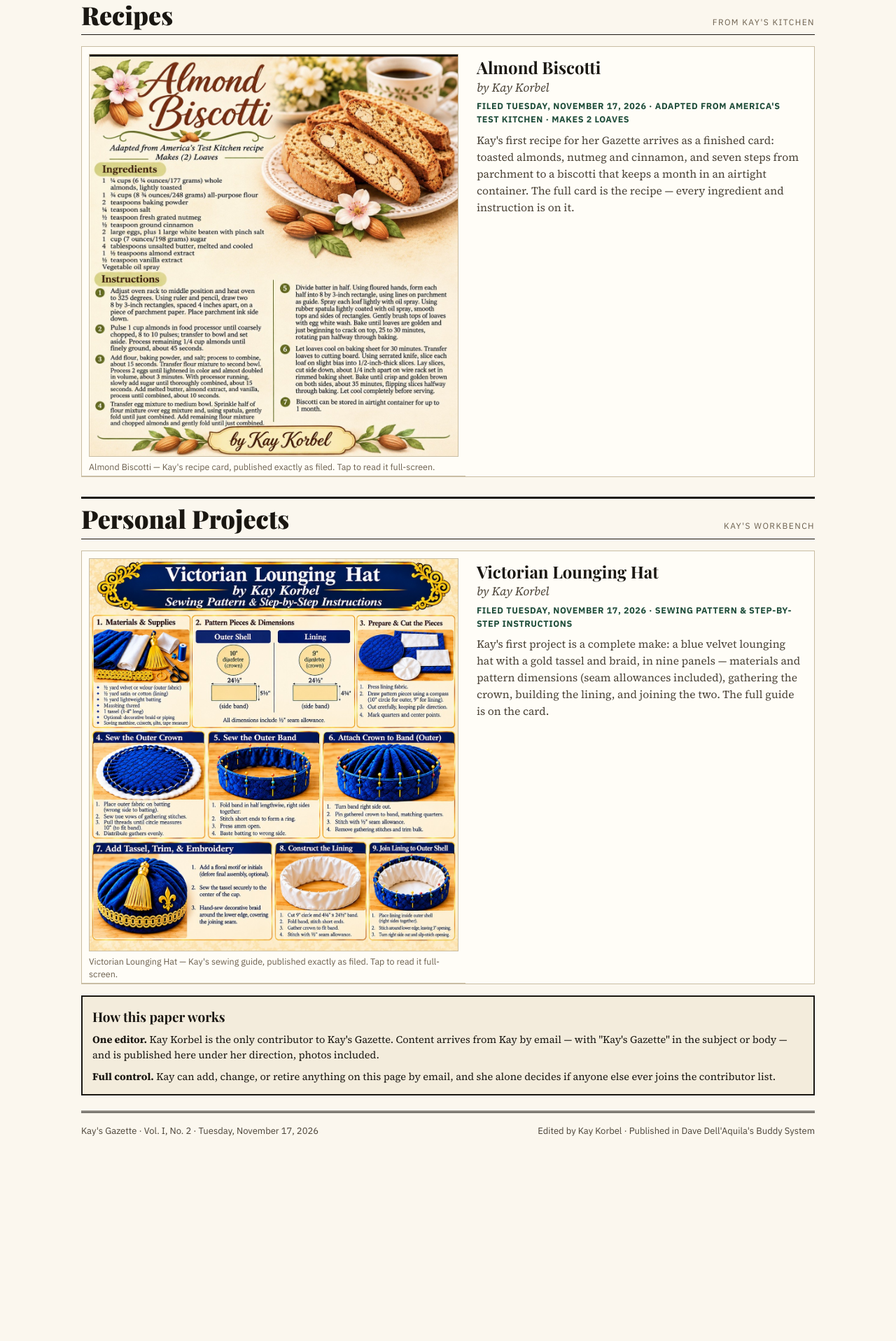
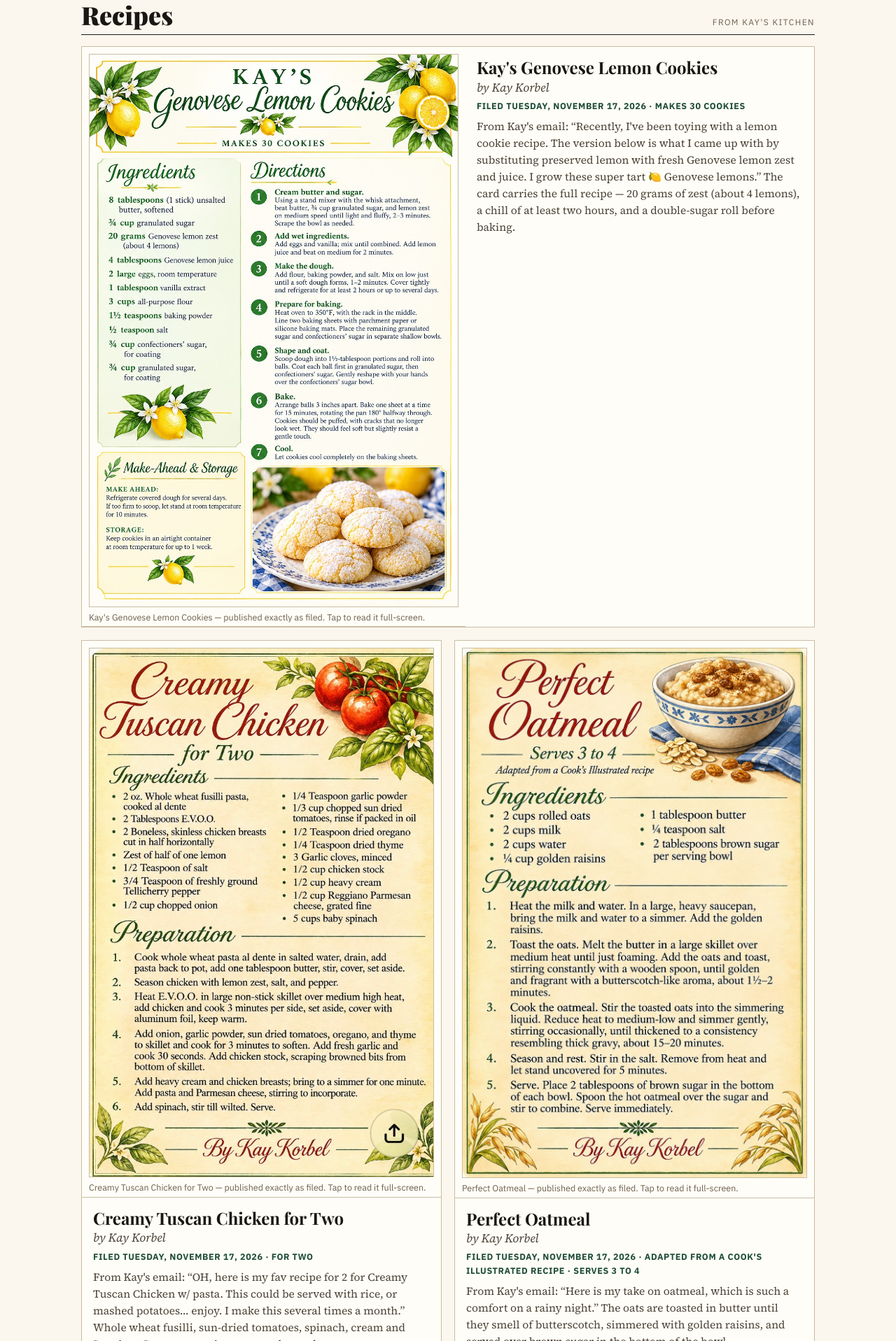
Before and after one commit to davedellaquila/kays-gazette, a plain HTML site: page index.html in a window 1280 px wide. Shown: the part 883-2800 px from the top of the page at 70% size. Before the commit the page ends 2556 px from the top, so only its background shows below. Drawn offline with nearby package versions, Linux system fonts and the light colour scheme; a web font is replaced by a local one.

Commit message:
Vol. I, No. 3 (Nov 17, 2026): three more recipes from Kay — Genovese Lemon Cookies, Creamy Tuscan Chicken for Two, Perfect Oatmeal — cards and her email notes published exactly as sent; No. 2 filings remain on the page

```diff
--- a/index.html
+++ b/index.html
@@ -5,7 +5,7 @@
 <meta name="viewport" content="width=device-width, initial-scale=1, viewport-fit=cover">
 <meta name="color-scheme" content="light dark">
 <link rel="icon" href="data:,">
-<title>Kay's Gazette — Tuesday, November 17, 2026</title>
+<title>Kay's Gazette — Tuesday, November 17, 2026 · No. 3</title>
 <link rel="preconnect" href="https://fonts.googleapis.com">
 <link rel="preconnect" href="https://fonts.gstatic.com" crossorigin>
 <link href="https://fonts.googleapis.com/css2?family=Playfair+Display:ital,wght@0,700;0,900;1,700&family=Source+Serif+4:ital,opsz,wght@0,8..60,400;0,8..60,600;0,8..60,700;1,8..60,400&family=IBM+Plex+Sans:wght@400;500;600;700&display=swap" rel="stylesheet">
@@ -165,7 +165,7 @@ html.fs-0{zoom:1}html.fs-1{zoom:1.08}html.fs-2{zoom:1.16}html.fs-3{zoom:1.24}htm
 <div class="wrap">
 
   <div class="topstrip">
-    <span>Vol. I &nbsp;·&nbsp; No. 2 &nbsp;·&nbsp; Kay's Gazette</span>
+    <span>Vol. I &nbsp;·&nbsp; No. 3 &nbsp;·&nbsp; Kay's Gazette</span>
     <span>Tuesday, November 17, 2026</span>
     <div class="fsctl" role="group" aria-label="Text size"><button type="button" class="fs-btn fs-down" id="fs-down" aria-label="Smaller text">A</button><span class="fs-dots"><button type="button" class="fs-dot" data-lvl="0" aria-label="Text size level 1 of 7" aria-pressed="false"></button><button type="button" class="fs-dot" data-lvl="1" aria-label="Text size level 2 of 7" aria-pressed="false"></button><button type="button" class="fs-dot" data-lvl="2" aria-label="Text size level 3 of 7" aria-pressed="false"></button><button type="button" class="fs-dot" data-lvl="3" aria-label="Text size level 4 of 7" aria-pressed="false"></button><button type="button" class="fs-dot" data-lvl="4" aria-label="Text size level 5 of 7" aria-pressed="false"></button><button type="button" class="fs-dot" data-lvl="5" aria-label="Text size level 6 of 7" aria-pressed="false"></button><button type="button" class="fs-dot" data-lvl="6" aria-label="Text size level 7 of 7" aria-pressed="false"></button></span><button type="button" class="fs-btn fs-up" id="fs-up" aria-label="Larger text">A</button></div>
   </div>
@@ -180,24 +180,66 @@ html.fs-0{zoom:1}html.fs-1{zoom:1.08}html.fs-2{zoom:1.16}html.fs-3{zoom:1.24}htm
   <div class="infobar">
     <div><b>Editor</b><span>Kay Korbel — every word here runs with her approval</span></div>
     <div><b>Sections</b><span>Recipes · Personal Projects</span></div>
-    <div><b>This issue</b><span>The editor's first filings — one recipe, one project</span></div>
+    <div><b>This issue</b><span>Three new recipes from the editor — plus this morning's first filings below</span></div>
   </div>
 
   <section class="lead">
     <p class="kicker">From the Publisher</p>
-    <h2>The Editor Files Her First Pieces</h2>
-    <p class="dek">Three days after the founding issue, Kay's first filings arrived by email this morning — a recipe card for Almond Biscotti, and the sewing pattern and step-by-step instructions for her Victorian Lounging Hat. Both run below, exactly as she sent them.</p>
+    <h2>Three More From the Editor's Kitchen</h2>
+    <p class="dek">The editor is on a roll. Late this morning Kay filed three more recipes in one thread — Genovese Lemon Cookies, Creamy Tuscan Chicken for Two, and her Perfect Oatmeal — each with a note in her own words. All three run below, cards and notes exactly as she sent them.</p>
     <div class="byline"><span>The Publisher's Desk</span><span>Tuesday, November 17, 2026</span></div>
     <div class="columns">
-      <p class="dropcap">Kay's Gazette was founded on a promise: the sections would stand empty until the editor herself filled them. This morning she did. Two emails, each carrying a single finished piece and not a word more — Kay let the work speak for itself.</p>
-      <p>For Recipes, her Almond Biscotti card — adapted from America's Test Kitchen, making two loaves, signed "by Kay Korbel." For Personal Projects, her Victorian Lounging Hat: a complete sewing guide in nine panels, from materials to the final slip-stitch. Tap either card to read it full-screen.</p>
-      <p>Kay holds full editorial control over this paper. Nothing appears here that she hasn't sent or approved, and she can change anything in it — including who else may contribute — with a single email. The founding note from Vol. I, No. 1 (Saturday, November 14, 2026) introduced this paper; the editor's own work now takes the front page.</p>
+      <p class="dropcap">This morning's No. 2 carried Kay's first filings: her Almond Biscotti card in Recipes and the Victorian Lounging Hat sewing guide in Personal Projects — both still on this page, below the new arrivals. Before noon, three more emails landed, this time with a few words from the editor herself.</p>
+      <p>There is a lemon cookie she has been toying with, built on the super tart Genovese lemons she grows. There is her favourite dinner for two, a creamy Tuscan chicken she makes several times a month. And there is her take on oatmeal, which she calls a comfort on a rainy night. Her notes run with each recipe, in her words.</p>
+      <p>Kay holds full editorial control over this paper. Nothing appears here that she hasn't sent or approved, and she can change anything in it — including who else may contribute — with a single email. Tap any card to read it full-screen.</p>
     </div>
   </section>
 
   <section id="recipes">
     <div class="sec-head"><h2>Recipes</h2><span>From Kay's kitchen</span></div>
     <div class="ex-grid">
+      <article class="ex doc-card">
+        <figure data-group="recipes">
+          <button class="thumb" type="button" aria-label="View Kay's Genovese Lemon Cookies recipe card full-screen">
+            <img src="images/genovese-lemon-cookies.jpg" alt="Kay's Genovese Lemon Cookies recipe card — ingredients and seven directions for 30 lemon cookies, with make-ahead and storage notes" data-caption="Kay's Genovese Lemon Cookies — recipe card by Kay Korbel. Makes 30 cookies. Filed by email Tuesday, November 17, 2026.">
+          </button>
+          <figcaption>Kay's Genovese Lemon Cookies — published exactly as filed. Tap to read it full-screen.</figcaption>
+        </figure>
+        <div class="txt">
+          <h3>Kay's Genovese Lemon Cookies</h3>
+          <p class="artist">by Kay Korbel</p>
+          <p class="dates">Filed Tuesday, November 17, 2026 · Makes 30 cookies</p>
+          <p class="desc">From Kay's email: “Recently, I've been toying with a lemon cookie recipe. The version below is what I came up with by substituting preserved lemon with fresh Genovese lemon zest and juice. I grow these super tart 🍋 Genovese lemons.” The card carries the full recipe — 20 grams of zest (about 4 lemons), a chill of at least two hours, and a double-sugar roll before baking.</p>
+        </div>
+      </article>
+      <article class="ex doc-card">
+        <figure data-group="recipes">
+          <button class="thumb" type="button" aria-label="View the Creamy Tuscan Chicken recipe card full-screen">
+            <img src="images/creamy-tuscan-chicken.jpg" alt="Creamy Tuscan Chicken for Two recipe card by Kay Korbel — ingredients and six preparation steps with pasta, sun-dried tomatoes, and spinach" data-caption="Creamy Tuscan Chicken for Two — recipe card by Kay Korbel. Filed by email Tuesday, November 17, 2026.">
+          </button>
+          <figcaption>Creamy Tuscan Chicken for Two — published exactly as filed. Tap to read it full-screen.</figcaption>
+        </figure>
+        <div class="txt">
+          <h3>Creamy Tuscan Chicken for Two</h3>
+          <p class="artist">by Kay Korbel</p>
+          <p class="dates">Filed Tuesday, November 17, 2026 · For two</p>
+          <p class="desc">From Kay's email: “OH, here is my fav recipe for 2 for Creamy Tuscan Chicken w/ pasta. This could be served with rice, or mashed potatoes… enjoy. I make this several times a month.” Whole wheat fusilli, sun-dried tomatoes, spinach, cream and Reggiano Parmesan — six steps, on the card.</p>
+        </div>
+      </article>
+      <article class="ex doc-card">
+        <figure data-group="recipes">
+          <button class="thumb" type="button" aria-label="View the Perfect Oatmeal recipe card full-screen">
+            <img src="images/perfect-oatmeal.jpg" alt="Perfect Oatmeal recipe card by Kay Korbel — ingredients and five preparation steps, adapted from a Cook's Illustrated recipe, serves 3 to 4" data-caption="Perfect Oatmeal — recipe card by Kay Korbel, adapted from a Cook's Illustrated recipe. Serves 3 to 4. Filed by email Tuesday, November 17, 2026.">
+          </button>
+          <figcaption>Perfect Oatmeal — published exactly as filed. Tap to read it full-screen.</figcaption>
+        </figure>
+        <div class="txt">
+          <h3>Perfect Oatmeal</h3>
+          <p class="artist">by Kay Korbel</p>
+          <p class="dates">Filed Tuesday, November 17, 2026 · Adapted from a Cook's Illustrated recipe · Serves 3 to 4</p>
+          <p class="desc">From Kay's email: “Here is my take on oatmeal, which is such a comfort on a rainy night.” The oats are toasted in butter until they smell of butterscotch, simmered with golden raisins, and served over brown sugar in the bottom of the bowl.</p>
+        </div>
+      </article>
       <article class="ex doc-card">
         <figure data-group="recipes">
           <button class="thumb" type="button" aria-label="View the Almond Biscotti recipe card full-screen">
@@ -242,7 +284,7 @@ html.fs-0{zoom:1}html.fs-1{zoom:1.08}html.fs-2{zoom:1.16}html.fs-3{zoom:1.24}htm
   </div>
 
   <footer>
-    <span>Kay's Gazette · Vol. I, No. 2 · Tuesday, November 17, 2026</span>
+    <span>Kay's Gazette · Vol. I, No. 3 · Tuesday, November 17, 2026</span>
     <span>Edited by Kay Korbel · Published in Dave Dell'Aquila's Buddy System</span>
   </footer>
 
```
Also changed, not shown: images/creamy-tuscan-chicken.jpg (added), images/genovese-lemon-cookies.jpg (added), images/perfect-oatmeal.jpg (added).
